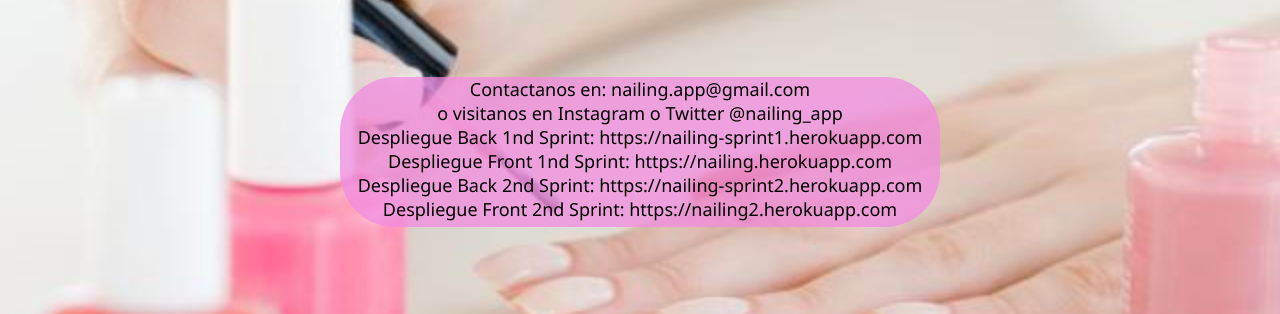
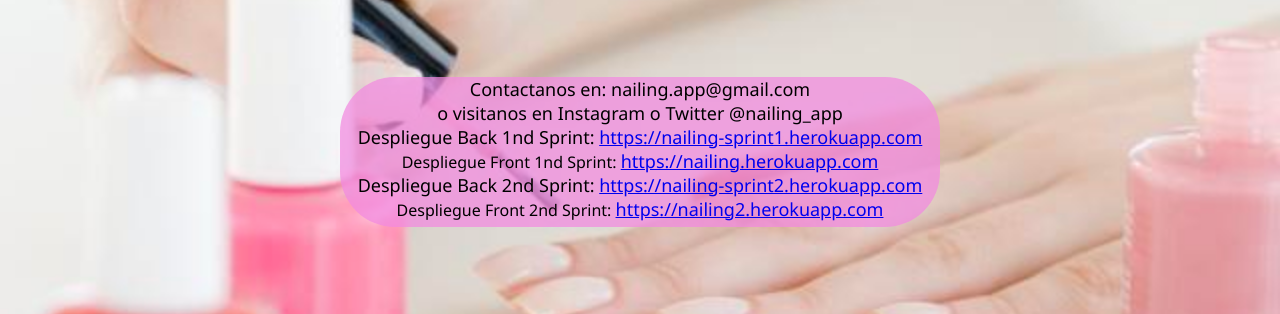
Before and after one commit to nailingapp/nailingapp.github.io, a plain HTML site: page index.html in a window 1280 px wide. Shown: the part 418-732 px from the top of the page. Drawn offline with Linux system fonts and the light colour scheme.

Commit message:
feat/URLs clicables
Se han añadido enlaces clicables en las URLs a las páginas de despliegue

```diff
--- a/index.html
+++ b/index.html
@@ -24,8 +24,8 @@
             <div class="third-image">
                 <div id="text-thirddiv">
                     <a>Contactanos en: nailing.app@gmail.com<br> o visitanos en Instagram o Twitter @nailing_app<br></a>
-                    <a>Despliegue Back 1nd Sprint: https://nailing-sprint1.herokuapp.com<br> Despliegue Front 1nd Sprint: https://nailing.herokuapp.com<br> </a>
-                    <a>Despliegue Back 2nd Sprint: https://nailing-sprint2.herokuapp.com<br> Despliegue Front 2nd Sprint: https://nailing2.herokuapp.com<br> </a>
+                    <a>Despliegue Back 1nd Sprint: <a href="https://nailing-sprint1.herokuapp.com">https://nailing-sprint1.herokuapp.com</a><br> Despliegue Front 1nd Sprint: <a href="https://nailing.herokuapp.com">https://nailing.herokuapp.com</a><br> </a>
+                    <a>Despliegue Back 2nd Sprint: <a href="https://nailing-sprint2.herokuapp.com">https://nailing-sprint2.herokuapp.com</a><br> Despliegue Front 2nd Sprint: <a href="https://nailing2.herokuapp.com">https://nailing2.herokuapp.com</a><br> </a>
 
                 </div>
             </div>
```
